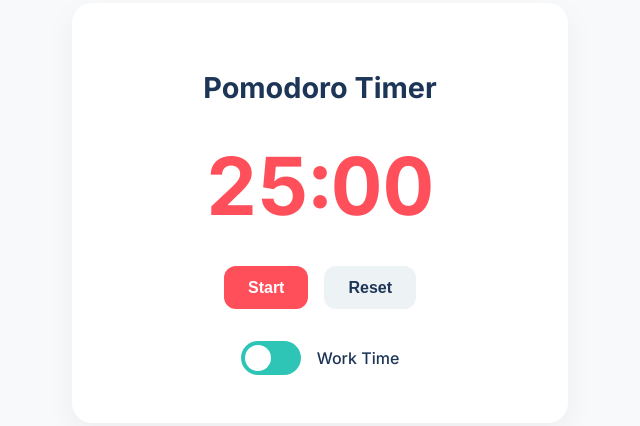
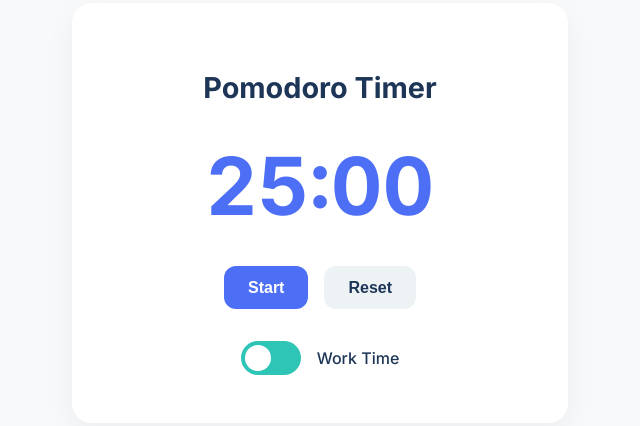
Before and after one commit to simonlapscher/BYOA-Pomodoro, a plain HTML site: page index.html in a window 1280 px wide. Shown: the part 187-613 px from the top of the page, without its empty margins (320-960 px from the left). Drawn offline with Linux system fonts and the light colour scheme.

Commit message:
changed to blue

```diff
--- a/styles.css
+++ b/styles.css
@@ -1,6 +1,6 @@
 /* Modern color palette */
 :root {
-  --primary: #FF4F5A;
+  --primary: #4d6ff6;
   --primary-dark: #E63946;
   --secondary: #2EC4B6;
   --secondary-dark: #25A89C;
```
